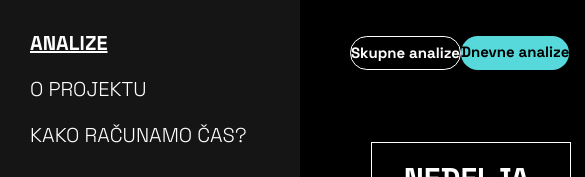
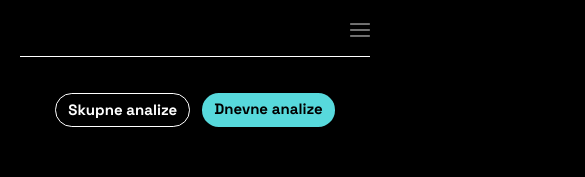
Before and after one commit to danesjenovdan/twito, a Vue app in the folder frontend/: page /analize/dnevne in a window 390 px wide. Shown: the top 177 px of the page, 585 px wide, since content can reach past the window. Built offline with nearby package versions, Linux system fonts and the light colour scheme; no server answers.

Commit message:
fixes for mobile

```diff
--- a/frontend/src/App.vue
+++ b/frontend/src/App.vue
@@ -1,12 +1,13 @@
 <template>
   <div class="wrapper">
-    <div class="sidebar">
+    <div class="sidebar" :class="{'hidden': !showNavigationMenu }">
       <div class="navigation">
         <router-link to="/analize" class="navigation-link uppercase">{{ $t('analysis.title') }}</router-link>
         <router-link to="/o-projektu" class="navigation-link uppercase">{{ $t('about.title') }}</router-link>
         <router-link to="/kako-racunamo" class="navigation-link uppercase">{{ $t('methodology.title') }}</router-link>
         <a href="https://twitter.com/twitosledilnik" target="_blank" class="navigation-link">@twitosledilnik</a>
         <a href="https://danesjenovdan.si/" target="_blank" class="navigation-link">{{ $t('djnd') }}</a>
+        <div class="mobile-close-navigation" @click="showNavigationMenu = false">×</div>
         <div class="locale-changer">
           <span
             v-for="locale in $i18n.availableLocales"
@@ -28,19 +29,72 @@
       </div>
     </div>
     <div class="content">
+      <div>
+        <div class="mobile-navigation-button" @click="togglenNavigationMenu">
+          <img src="/public/icons/open-menu.svg" />
+        </div>
         <router-view></router-view>
+      </div>
     </div>
   </div>
 </template>
 
+<script>
+import { defineComponent } from 'vue'
+
+export default defineComponent({
+  data() {
+    return {
+      showNavigationMenu: false
+    }
+  },
+  watch: {
+    $route() {
+      this.showNavigationMenu = false;
+    }
+  },
+  methods: {
+    togglenNavigationMenu() {
+      this.showNavigationMenu = !this.showNavigationMenu;
+    }
+  }
+})
+</script>
+
+
 <style scoped>
 
 .wrapper {
-  display: flex;
+  overflow-x: hidden;
 }
 
 .navigation {
   padding: 30px;
+}
+
+.mobile-navigation-button {
+  display: none;
+  text-align: right;
+  font-weight: 300;
+  font-size: 20px;
+  text-decoration: none;
+  border-bottom: 1px solid white;
+  margin: 20px 0;
+  padding-bottom: 10px;
+}
+
+.mobile-navigation-button img {
+  height: 20px;
+}
+
+.mobile-close-navigation {
+  display: none;
+  position: absolute;
+  right: 20px;
+  top: 20px;
+  font-size: 32px;
+  line-height: 28px;
+  font-weight: 300;
 }
 
 .navigation-link {
@@ -68,11 +122,13 @@
 .sidebar {
   background-color: #151515;
   width: 300px;
-  height: 100vh;
+  min-height: 100vh;
   display: flex;
   flex-direction: column;
   justify-content: space-between;
   position: fixed;
+  transition: all 0.5s ease-in-out;
+  z-index: 1;
 }
 
 .twito-title-img {
@@ -91,9 +147,40 @@
 }
 
 .content {
-  flex-grow: 1;
   margin-left: 300px;
   padding: 0 50px;
+}
+
+@media (max-width: 767.98px) {
+
+  .sidebar.hidden {
+    left: -100%;
+  }
+  .sidebar {
+    left: 0;
+  }
+
+  .mobile-navigation-button {
+    display: block;
+  }
+
+  .mobile-close-navigation {
+    display: block;
+  }
+
+  .content {
+    margin-left: 0;
+    width: 100%;
+    padding: 0 20px;
+  }
+
+}
+
+@media (max-width: 575.98px) {
+  .sidebar {
+    width: 100%;
+  }
+
 }
 
 .locale-changer {
--- a/frontend/src/components/About.vue
+++ b/frontend/src/components/About.vue
@@ -52,11 +52,17 @@
 }
 
 .body {
-    background-color: white;
-    color: black;
-    text-align: left;
-    padding: 60px 75px;
-    font-size: 1.5rem;
+  background-color: white;
+  color: black;
+  text-align: left;
+  padding: 60px 75px;
+  font-size: 1.5rem;
+}
+
+@media (max-width: 767.98px) {
+  .body {
+    padding: 30px 20px;
+  }
 }
 
 .title {
--- a/frontend/src/components/BigTweetCounts.vue
+++ b/frontend/src/components/BigTweetCounts.vue
@@ -174,7 +174,7 @@ export default defineComponent({
   user-select: none;
 }
 
-@media (min-width: 768px) {
+@media (min-width: 992px) {
   .big-count {
     margin-bottom: 0;
   }
--- a/frontend/src/components/How.vue
+++ b/frontend/src/components/How.vue
@@ -42,6 +42,12 @@
     font-size: 1.5rem;
 }
 
+@media (max-width: 767.98px) {
+  .body {
+    padding: 30px 20px;
+  }
+}
+
 .title {
   font-size: 2.5rem;
   font-weight: bold;
--- a/frontend/src/components/ViewButtons.vue
+++ b/frontend/src/components/ViewButtons.vue
@@ -26,9 +26,11 @@ export default defineComponent({
 
 <style scoped>
 .mx-3 {
-  margin: 3rem auto 0 auto;
+  margin-top: 3rem;
   display: flex;
+  justify-content: center;
 }
+
 .button {
   color: inherit;
   display: block;
@@ -40,10 +42,14 @@ export default defineComponent({
   font-size: 1.25rem;
   font-weight: bold;
   cursor: pointer;
+  padding: 0 1rem;
 }
+
 .button:not(:last-child) {
-  margin-bottom: 1rem;
+  /* margin-bottom: 1rem; */
+  margin-right: 1rem;
 }
+
 .button:hover {
   background: white;
   color: black;
@@ -63,8 +69,14 @@ export default defineComponent({
   }
 
   .button {
-    width: 220px;
+    width: 200px;
     margin: 0 0.666rem !important;
   }
 }
+
+@media (min-width: 992px) {
+  .button {
+    width: 240px;
+  }
+}
 </style>
--- a/frontend/src/index.css
+++ b/frontend/src/index.css
@@ -79,7 +79,7 @@ a:hover {
   margin: 2.25rem 0 1.875rem;
 }
 
-@media (min-width: 768px) {
+@media (min-width: 992px) {
   .hidden-mobile { display: initial; }
   .hidden-desktop { display: none; }
 
```
Also changed, not shown: frontend/public/icons/open-menu.svg (added). Lines whose indentation alone changed are shown as unchanged.
